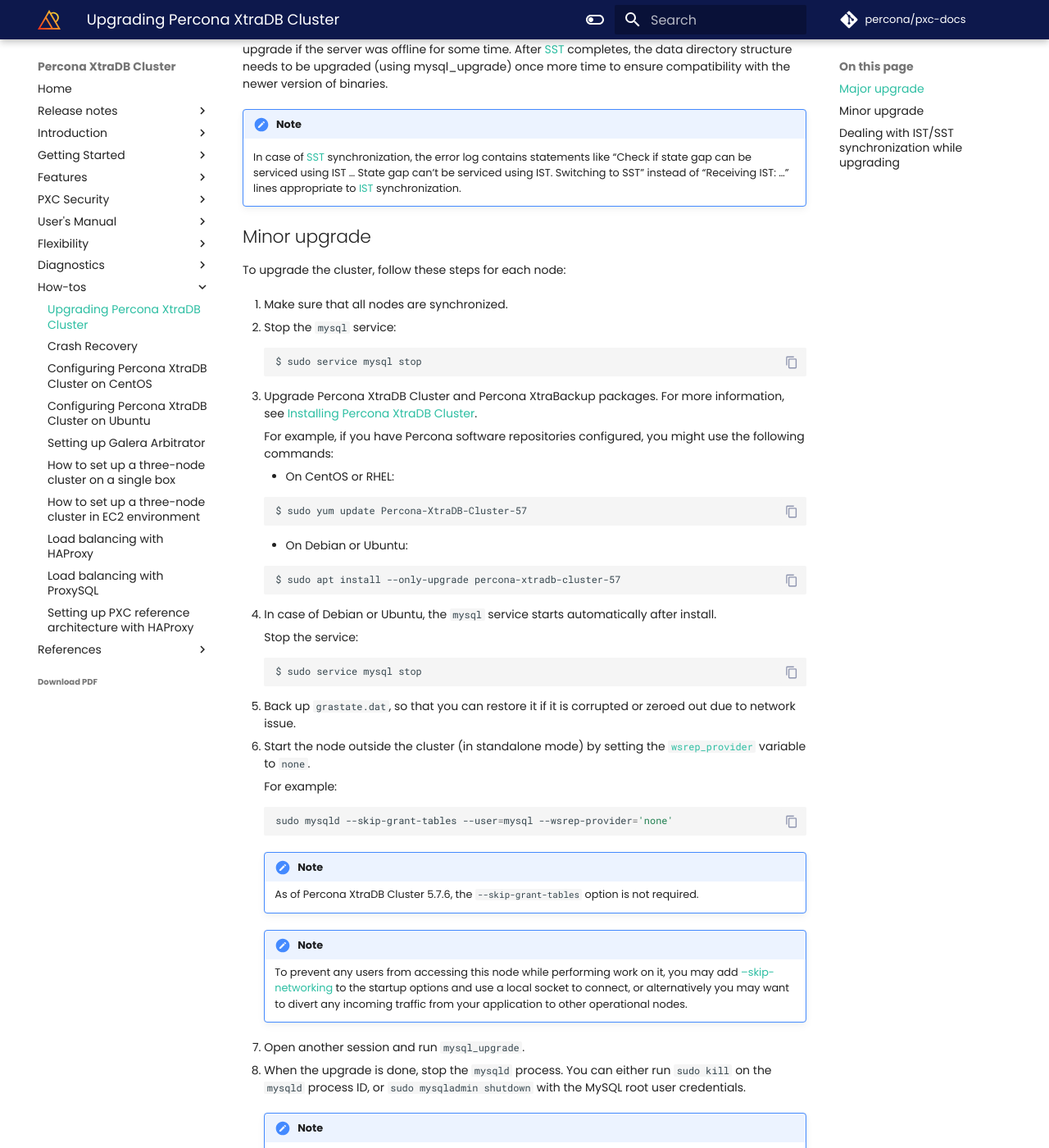
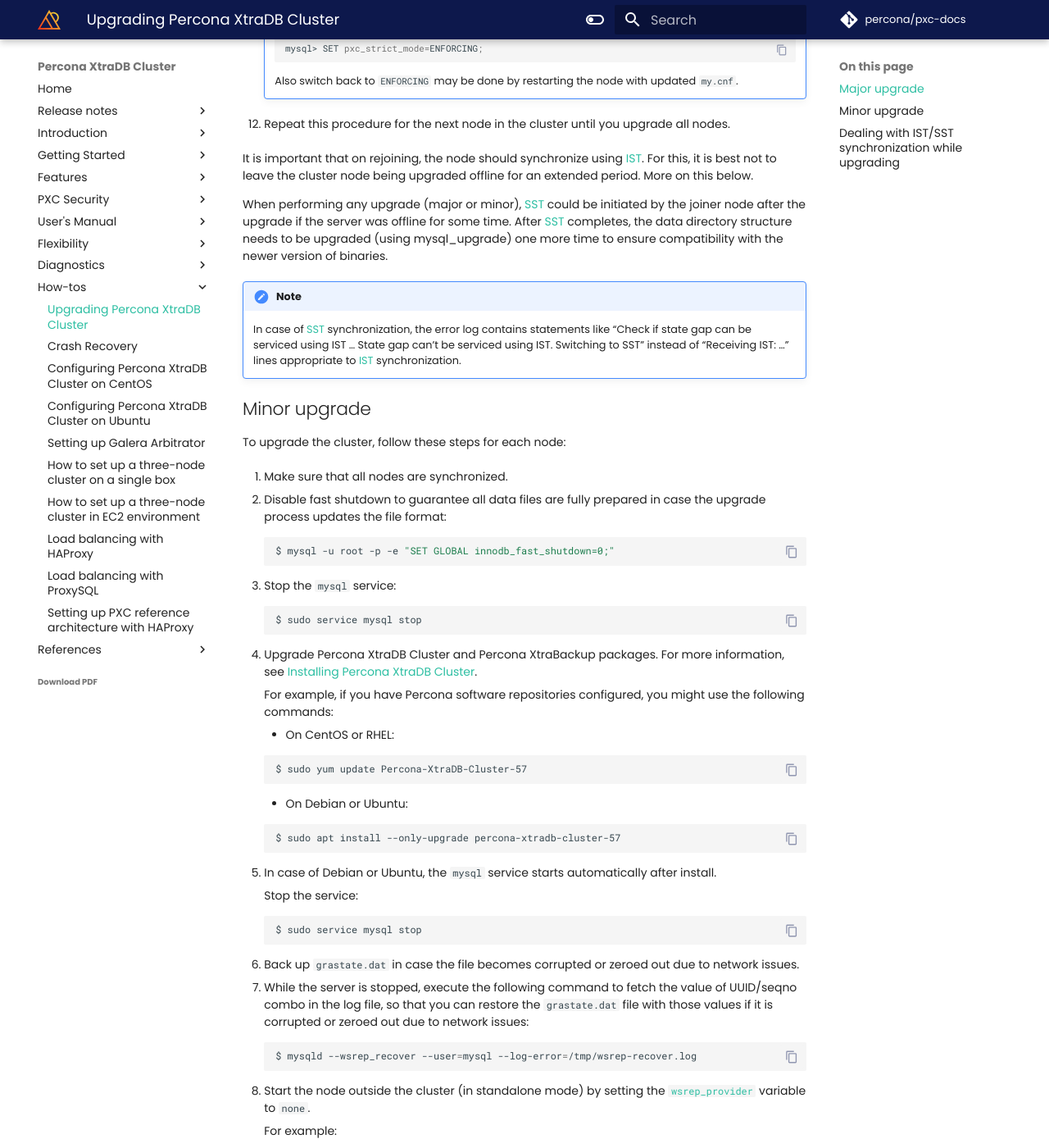
Before and after one commit to percona/pxc-docs, an MkDocs documentation site: the page built from docs/howtos/upgrade_guide.md, in a window 1280 px wide and 1400 px high, scrolled down 2292 px. Shown: the whole window at 82% size. Built offline with MkDocs 1.6.1 and Material for MkDocs 9.7.7, drawn with Linux system fonts in a browser that asks for light colours; nearby versions of some CDN libraries; comment, search, counter and statistics services are not loaded; the version menu is left out; some of the changed text lies outside the part shown.

Commit message:
PXC-5225 [DOCS] - Improve the documentation to suggest best practices on PXC minor upgrade 5.7
	modified:   docs/howtos/upgrade_guide.md

````diff
--- a/docs/howtos/upgrade_guide.md
+++ b/docs/howtos/upgrade_guide.md
@@ -29,13 +29,19 @@
 
 1. Make sure that all nodes are synchronized.
 
-2. Stop the `mysql` service:
+2. Disable fast shutdown to guarantee all data files are fully prepared in case the upgrade process updates the file format:
+
+    ```shell
+    $ mysql -u root -p -e "SET GLOBAL innodb_fast_shutdown=0;"
+    ```
+
+3. Stop the `mysql` service:
 
     ```shell
     $ sudo service mysql stop
     ```
 
-3. Remove existing Percona XtraDB Cluster and Percona XtraBackup packages,
+4. Remove existing Percona XtraDB Cluster and Percona XtraBackup packages,
    then install Percona XtraDB Cluster version 5.7 packages.
    For more information, see [Installing Percona XtraDB Cluster](../install/index.md#install).
 
@@ -56,16 +62,22 @@
     $ sudo apt install percona-xtradb-cluster-57
     ```
 
-4. In case of Debian or Ubuntu, the `mysql` service starts automatically after install.
+5. In case of Debian or Ubuntu, the `mysql` service starts automatically after install.
     Stop the service:
 
     ```shell
     $ sudo service mysql stop
     ```
 
-5. Back up `grastate.dat`, so that you can restore it if it is corrupted or zeroed out due to network issue.
+6. Back up `grastate.dat` in case the file becomes corrupted or zeroed out due to network issues.
 
-6. Start the node outside the cluster (in standalone mode) by setting the [`wsrep_provider`](../wsrep-system-index.md#wsrep_provider) variable to `none`.
+7. While the server is stopped, execute the following command to fetch the value of UUID/seqno combo in the log file, so that you can restore the `grastate.dat` file with those values if it is corrupted or zeroed out due to network issues:
+
+    ```shell
+    $ mysqld --wsrep_recover --user=mysql --log-error=/tmp/wsrep-recover.log
+    ```
+
+8. Start the node outside the cluster (in standalone mode) by setting the [`wsrep_provider`](../wsrep-system-index.md#wsrep_provider) variable to `none`.
 
     For example:
 
@@ -141,7 +153,7 @@
 be initiated by the joiner node after the upgrade if the server
 was offline for some time. After [SST](../glossary.md#sst) completes, the data
 directory structure needs to be upgraded (using mysql_upgrade)
-once more time to ensure compatibility with the newer version
+one more time to ensure compatibility with the newer version
 of binaries.
 
 !!! note
@@ -159,13 +171,19 @@
 
 1. Make sure that all nodes are synchronized.
 
-2. Stop the `mysql` service:
+2. Disable fast shutdown to guarantee all data files are fully prepared in case the upgrade process updates the file format:
+
+    ```shell
+    $ mysql -u root -p -e "SET GLOBAL innodb_fast_shutdown=0;"
+    ```
+
+3. Stop the `mysql` service:
 
     ```shell
     $ sudo service mysql stop
     ```
 
-3. Upgrade Percona XtraDB Cluster and Percona XtraBackup packages.
+4. Upgrade Percona XtraDB Cluster and Percona XtraBackup packages.
    For more information, see [Installing Percona XtraDB Cluster](../install/index.md#install).
 
     For example, if you have Percona software repositories configured,
@@ -192,9 +210,15 @@
      $ sudo service mysql stop
      ```
 
-5. Back up `grastate.dat`, so that you can restore it if it is corrupted or zeroed out due to network issue.
+6. Back up `grastate.dat` in case the file becomes corrupted or zeroed out due to network issues.
 
-6. Start the node outside the cluster (in standalone mode)
+7. While the server is stopped, execute the following command to fetch the value of UUID/seqno combo in the log file, so that you can restore the `grastate.dat` file with those values if it is corrupted or zeroed out due to network issues:
+
+    ```shell
+    $ mysqld --wsrep_recover --user=mysql --log-error=/tmp/wsrep-recover.log
+    ```
+
+8. Start the node outside the cluster (in standalone mode)
    by setting the [`wsrep_provider`](../wsrep-system-index.md#wsrep_provider) variable to `none`.
 
     For example:
````
Also changed, not shown: other parts of docs/howtos/upgrade_guide.md (+13 -13 lines).
